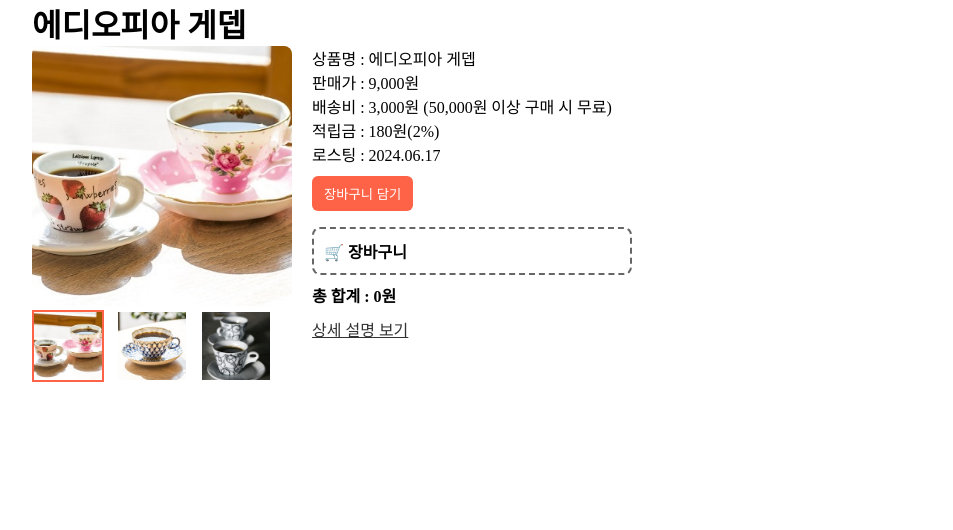
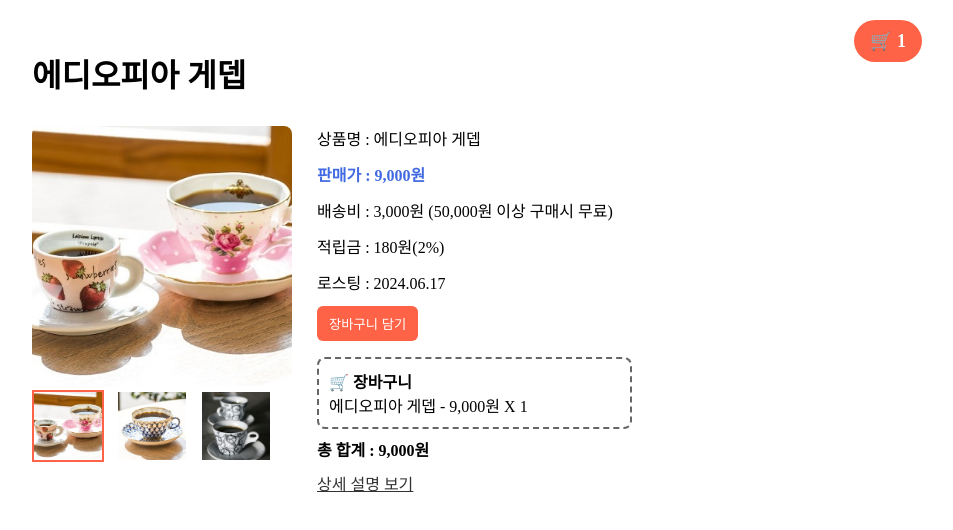
Before and after one commit to opo0123/260507-js-tab2, a plain HTML site: page index.html in a window 1280 px wide. Both pictures are taken after a click on the button "장바구니 담기". Shown: the whole page, without its empty margins (308-1261 px from the left). Drawn offline with Linux system fonts and the light colour scheme.

Commit message:
장바구니 기능

```diff
--- a/css/main.css
+++ b/css/main.css
@@ -12,16 +12,30 @@ a {
   color: #333;
 }
 
+/* 장바구니 아이콘 */
+#cart-icon {
+  position: fixed;
+  top: 20px;
+  right: 50px;
+  background-color: tomato;
+  padding: 10px 16px;
+  border-radius: 50px;
+  font-size: 18px;
+  font-weight: bold;
+  color: white;
+}
+
 /* 전체 레이아웃 */
 .container {
   max-width: 600px;
-  margin: auto;
+  margin: 50px auto;
 }
 
 /* 상품 영역 */
 .product {
   display: flex;
-  gap: 20px;
+  gap: 25px;
+  margin-top: 30px;
   align-items: flex-start;
 }
 
@@ -42,8 +56,15 @@ a {
 }
 
 /* 설명 영역 */
+.bluetext {
+  color: royalblue;
+  font-weight: bold;
+}
 #desc {
   flex: 1;
+}
+#desc li {
+  margin-bottom: 12px;
 }
 #cart {
   margin-top: 16px;
--- a/index.html
+++ b/index.html
@@ -8,6 +8,9 @@
     <script src="js/main.js"></script>
   </head>
   <body>
+    <!-- 장바구니 아이콘 -->
+    <div id="cart-icon">🛒 <span id="cart-count">0</span></div>
+
     <!-- 전체 -->
     <div class="container">
       <h1 id="heading">에디오피아 게뎁</h1>
--- a/js/main.js
+++ b/js/main.js
@@ -22,6 +22,12 @@ window.addEventListener("load", () => {
   const detailDescription = document.getElementById("detail-description");
   const flavorNote = document.getElementById("flavor-note");
 
+  // 장바구니 관련
+  const addBtn = document.getElementById("desc-btn");
+  const cartBox = document.getElementById("cart");
+  const totalBox = document.getElementById("total");
+  const cartCount = document.getElementById("cart-count");
+
   // 작은 이미지 클릭 시, 정보 변경 (selected 토글 포함)
   smallPic.forEach((small) => {
     small.addEventListener("click", () => {
@@ -42,6 +48,9 @@ window.addEventListener("load", () => {
 
     // 큰 이미지 변경 (재할당)
     cup.src = el.src;
+
+    const price = Number(el.dataset.price.replace(/[^0-9]/g, ""));
+
     // 내용 변경
     descName.textContent = `상품명 : ${el.dataset.name}`;
     descPrice.textContent = `판매가 : ${el.dataset.price}`;
@@ -58,7 +67,15 @@ window.addEventListener("load", () => {
     detailProcess.textContent = `가공법  : ${el.dataset.process}`;
     detailDescription.textContent = `${el.dataset.description}`;
     flavorNote.textContent = `${el.dataset.flavornote}`;
+
+    // 버튼 데이터 저장
+    addBtn.dataset.name = el.dataset.name;
+    addBtn.dataset.price = price;
   }
+
+  // 첫 화면 상품 (기본 설정)
+  smallPic[0].classList.add("selected");
+  changePic(smallPic[0]);
 
   // 상세보기
   // 상세 설명 보기 클릭 시
@@ -66,4 +83,49 @@ window.addEventListener("load", () => {
     // block이면 none으로, 아니면 block ( = toggle)
     detail.style.display = detail.style.display === "block" ? "none" : "block";
   });
+
+  // 장바구니
+  // 데이터
+  let cartItems = {};
+  // 장바구니 담기
+  addBtn.addEventListener("click", () => {
+    const name = addBtn.dataset.name;
+    const price = Number(addBtn.dataset.price);
+    // console.log(price);
+
+    // 장바구니 추가
+    if (!cartItems[name]) {
+      cartItems[name] = {
+        price: price,
+        quantity: 1,
+      };
+    } else {
+      cartItems[name].quantity++;
+    }
+
+    // 장바구니 박스 업데이트 (실행 위치)
+    updateCart();
+  });
+  // 장바구니 박스 업데이트 기능
+  function updateCart() {
+    cartBox.innerHTML = `<strong>🛒 장바구니</strong>`;
+    let totalPrice = 0;
+    let totalCount = 0;
+
+    for (let key in cartItems) {
+      const item = cartItems[key];
+      totalPrice += item.price * item.quantity;
+      totalCount += item.quantity;
+
+      const p = document.createElement("p");
+      p.textContent = `${key} - ${item.price.toLocaleString()}원 X ${item.quantity}`;
+      cartBox.appendChild(p);
+    }
+
+    // 총합
+    totalBox.textContent = `총 합계 : ${totalPrice.toLocaleString()}원`;
+    cartCount.textContent = totalCount;
+    // console.log(totalPrice);
+    // console.log(totalCount);
+  }
 });
```
Lines whose indentation alone changed are shown as unchanged.
